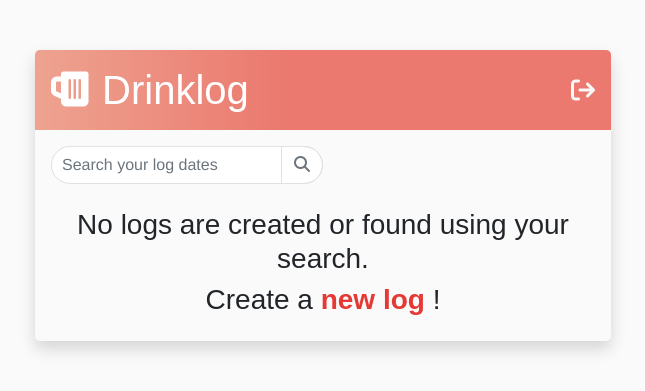
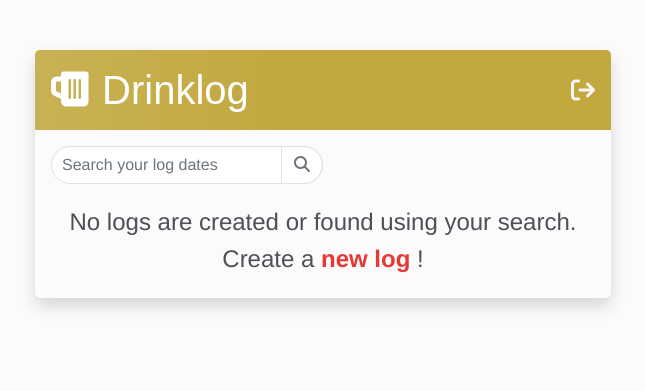
Before and after one commit to brunobeeee/drinklog, a Django app: page / in a window 1280 px wide. Shown: the top 391 px of the page, without its empty margins (317-962 px from the left). Run offline with Django 3.2, Linux system fonts and the light colour scheme; the visitor is signed in with stand-in values (Sample User, id 1); data that the repository does not hold is empty; parts of the project's set-up code (start-up, migrations or seed data) failed here and were passed over.

Commit message:
Add a bit more styling

```diff
--- a/app/base/templates/base/log_list.html
+++ b/app/base/templates/base/log_list.html
@@ -42,7 +42,7 @@
     </form>
     {% if logs|length > 0 %}
     <a class="d-flex text-decoration-none" href="{% url 'log-create' %}"
-        ><i class="fa-solid fa-plus fa-2xl text-secondary m-auto"></i
+        ><i class="fa-solid fa-plus fa-2xl m-auto"></i
     ></a>
     {% endif %}
 </div>
@@ -65,7 +65,7 @@
         <td>
             {% if log.overdrive %}
             <i class="fa-solid fa-check fa-lg text-danger"></i> {% else %}
-            <i class="fa-solid fa-xmark fa-lg text-secondary"></i> {% endif %}
+            <i class="fa-solid fa-xmark fa-lg"></i> {% endif %}
         </td>
         <td style="vertical-align: middle">
             <a
@@ -78,8 +78,8 @@
 
     {% empty %}
     <div class="mt-2 pb-3 text-center">
-        <h3>No logs are created or found using your search.</h3>
-        <h3>
+        <p class="h4">No logs are created or found using your search.</p>
+        <p class="h4">
             Create a
             <a
                 style="text-decoration: none; color: #e53935"
@@ -87,7 +87,7 @@
                 >new log</a
             >
             !
-        </h3>
+        </p>
     </div>
     {% endfor %}
 </table>
--- a/app/base/templates/base/main.html
+++ b/app/base/templates/base/main.html
@@ -33,7 +33,6 @@
 
         <style>
             body {
-                background-color: #fafafa;
                 font-family: "Helvetica Neue", sans-serif;
             }
 
@@ -71,9 +70,9 @@
                 border-radius: 0.3rem 0.3rem 0 0;
                 background: linear-gradient(
                     90deg,
-                    #eea390 0%,
-                    #eb796f 43%,
-                    #eb796f 100%
+                    #c9b254 0%,
+                    #c2a83e 43%,
+                    #c2a83e 100%
                 );
             }
 
@@ -139,10 +138,19 @@
                 cursor: pointer;
                 text-decoration: none;
             }
+
+            /* Overwrite color classes bc I'm to lazy to install bootstrap w/o a CDN */
+            .text-danger {
+                color: #d7263d !important;
+            }
+
+            .bg-light {
+                background-color: #fcfafa !important;
+            }
         </style>
     </head>
 
-    <body>
+    <body class="bg-light">
         <div class="container">{% block content %} {% endblock content %}</div>
 
         <!-- Bootstrap -->
```
